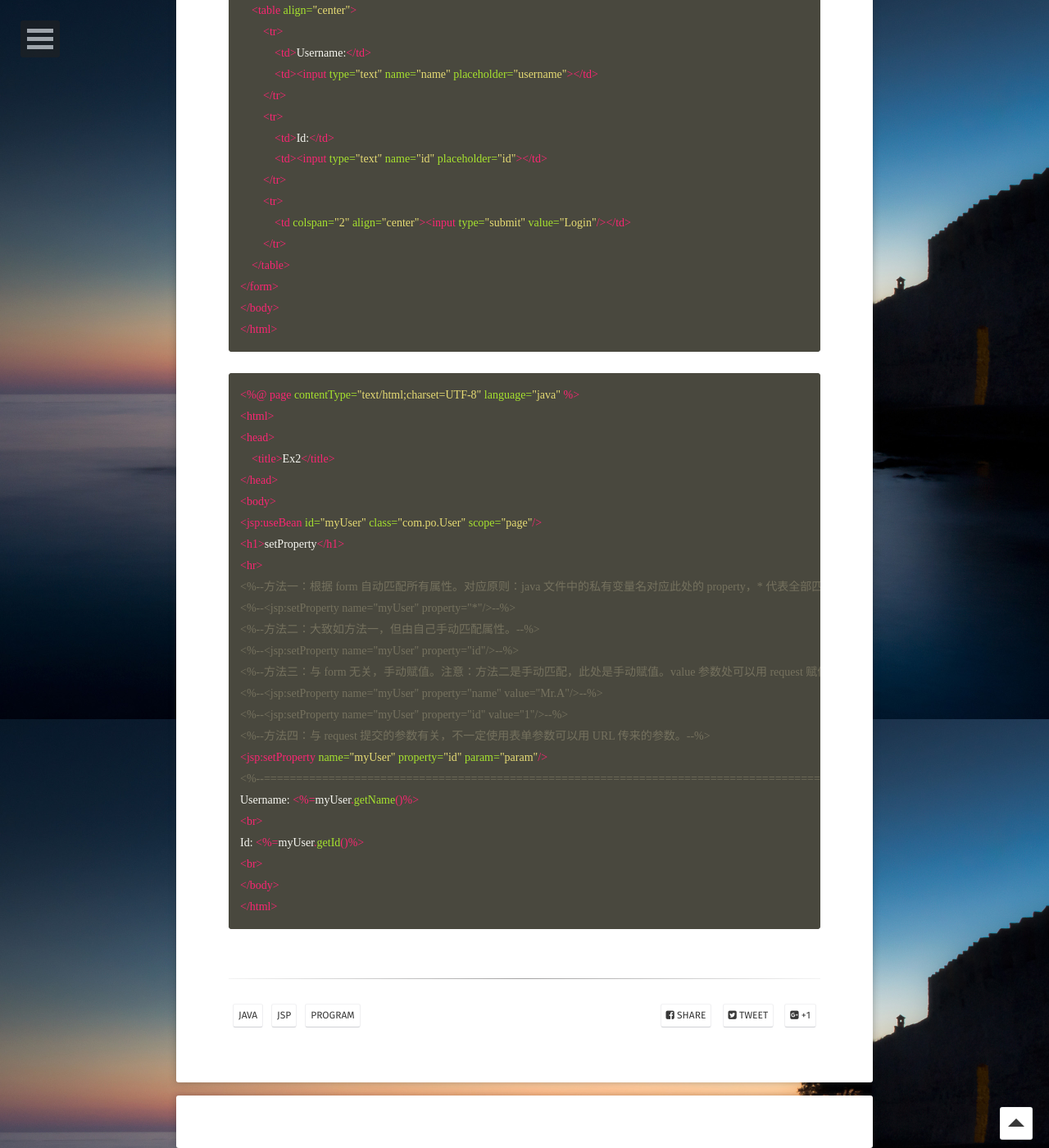
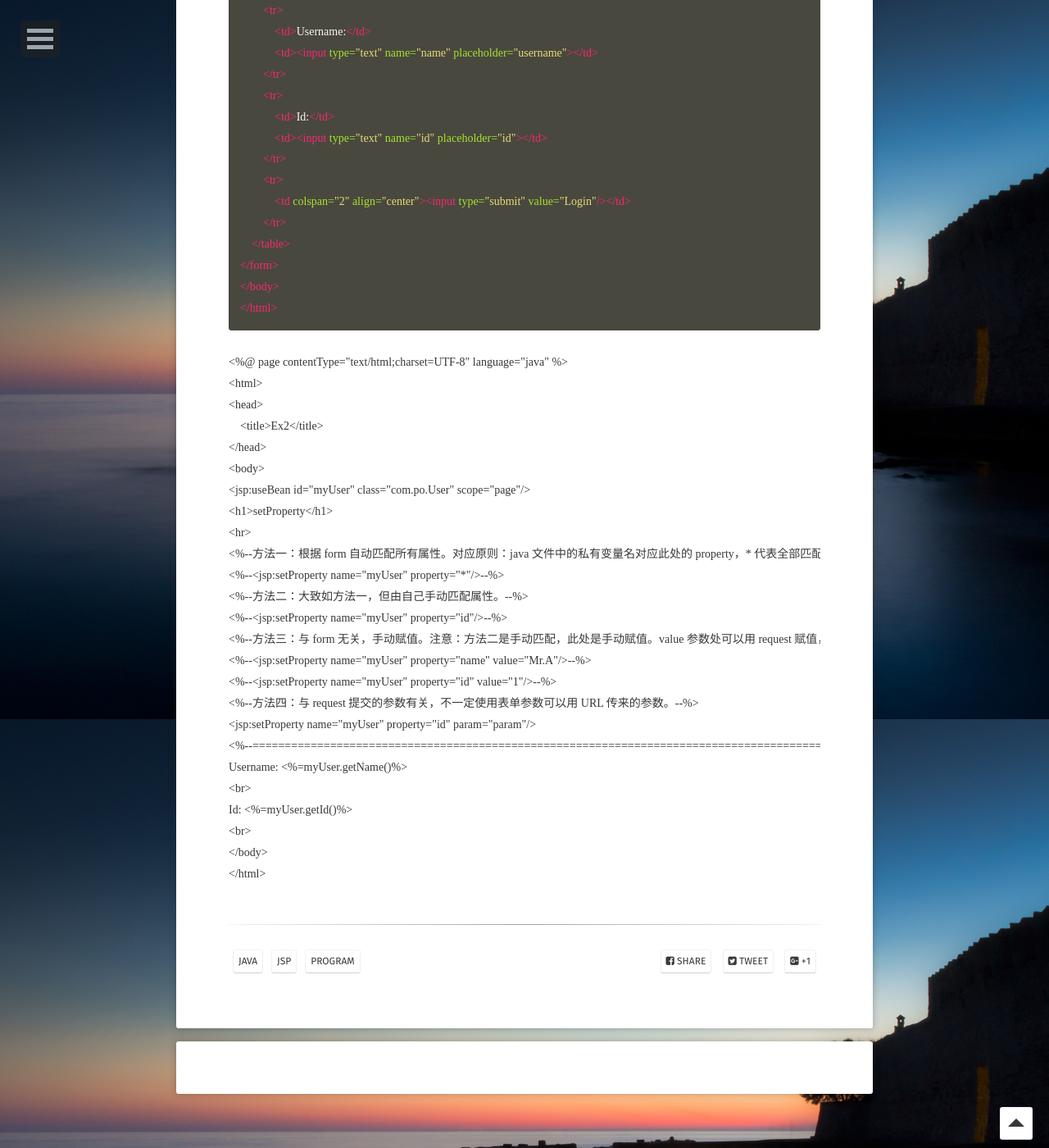
Before and after one commit to AurevoirXavier/deprecated-AurevoirXavier.github.io, a Jekyll site: the page built from _posts/2017-5-3-setPropertyInJsp.md, in a window 1280 px wide and 1400 px high, scrolled down 1823 px. Shown: the whole window at 82% size. Built offline with Jekyll 4.4.1, drawn with Linux system fonts in a browser that asks for light colours; some web fonts are replaced; comment, search, counter and statistics services are not loaded; some of the changed text lies outside the part shown.

Commit message:
20:48/05/03/17

````diff
--- a/_posts/2017-5-3-setPropertyInJsp.md
+++ b/_posts/2017-5-3-setPropertyInJsp.md
@@ -52,10 +52,9 @@
         this.id = id;
     }
 }
-
 ```
 
-```jsp
+```html
 <%@ page import="com.po.User" %>
 <%@ page contentType="text/html;charset=UTF-8" language="java" %>
 <html>
@@ -82,7 +81,7 @@
 </html>
 ```
 
-```jsp
+```Html
 <%@ page contentType="text/html;charset=UTF-8" language="java" %>
 <html>
 <head>
````
Also changed, not shown: other parts of _posts/2017-5-3-setPropertyInJsp.md (+1 -1 lines).
